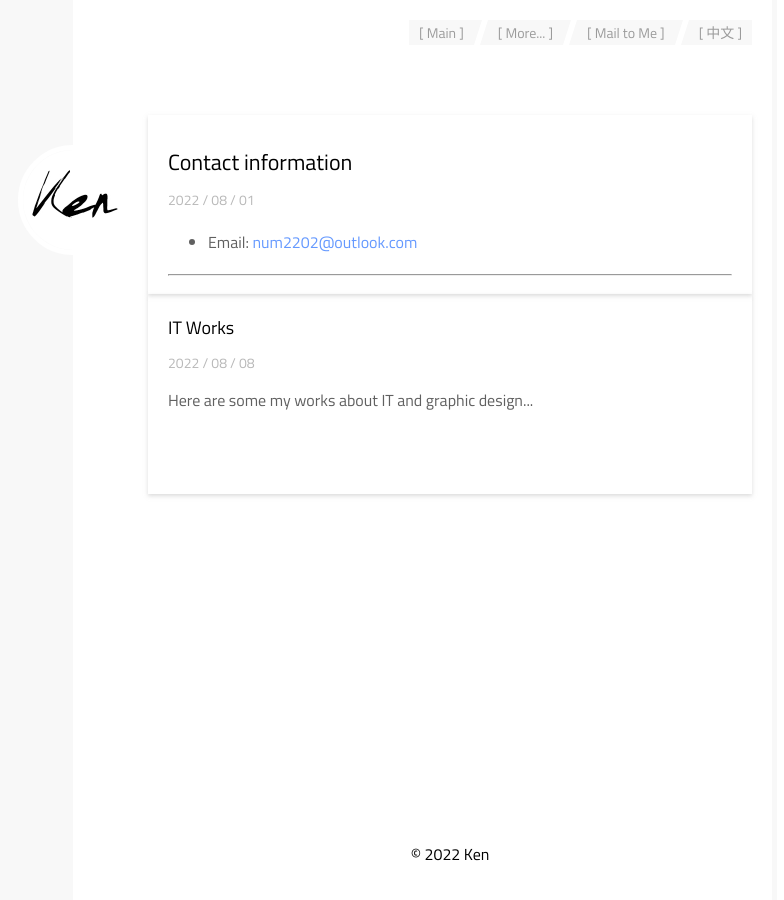
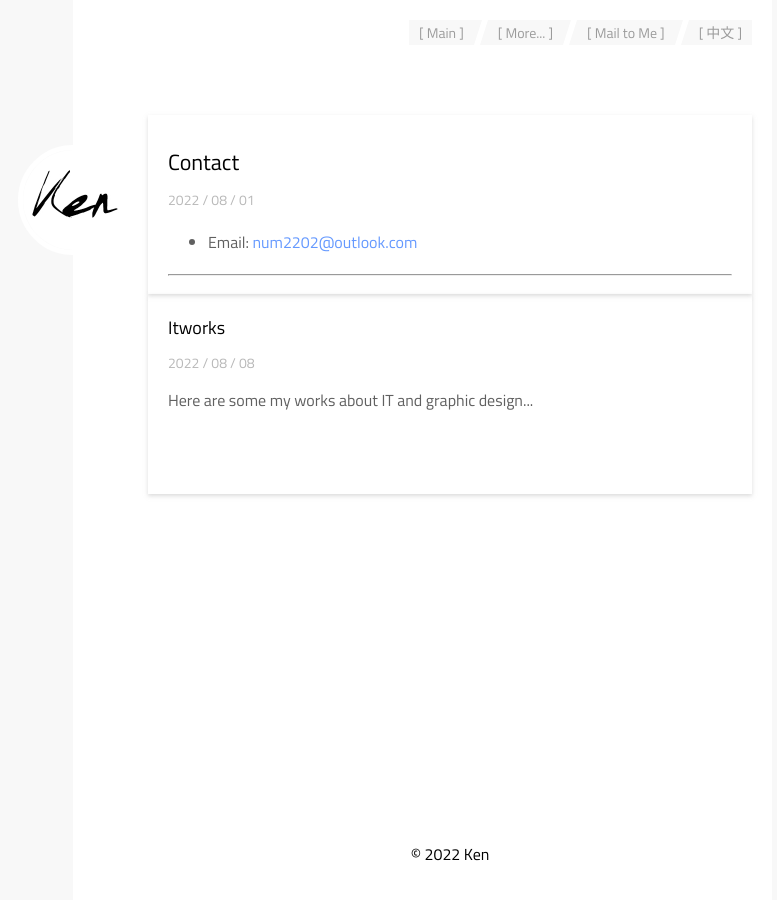
Before and after one commit to kenwebpage/kenwebpage.github.io, a Jekyll site: the page built from _posts/2022-08-01-contact.md, in a window 1280 px wide. Shown: the whole page, without its empty margins (375-1159 px from the left). Built offline with Jekyll 4.4.1, drawn with Linux system fonts in a browser that asks for light colours.

Commit message:
m3_20220814173619

```diff
--- a/_posts/2022-08-01-contact.md
+++ b/_posts/2022-08-01-contact.md
@@ -1,6 +1,6 @@
 ---
-title: Contact Information
-date: 2022-08-01
+title: Contact
+comment: false
 ---
 
 - Email: <num2202@outlook.com>
--- a/_posts/2022-08-08-itworks.md
+++ b/_posts/2022-08-08-itworks.md
@@ -1,6 +1,4 @@
 ---
-title: [ IT Works ]
-date: 2022-08-08
 comment: false
 ---
 
```
